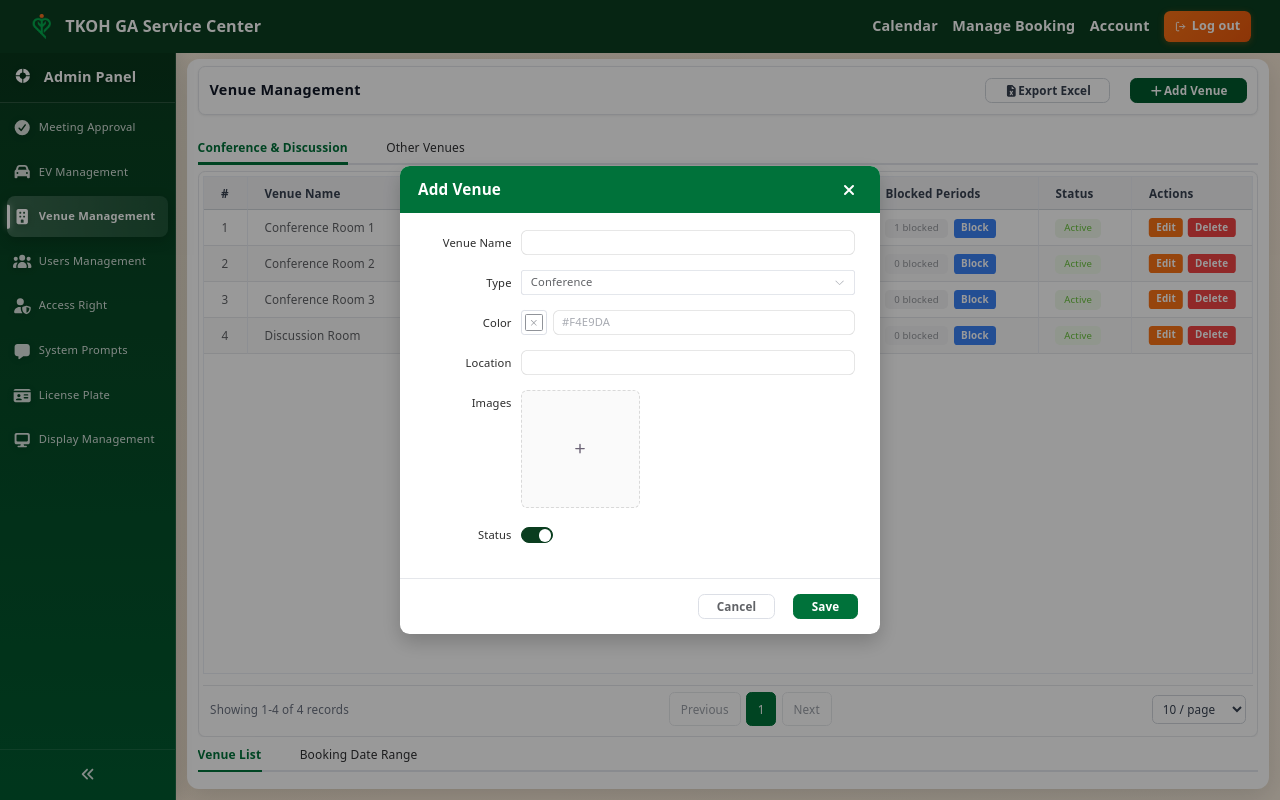
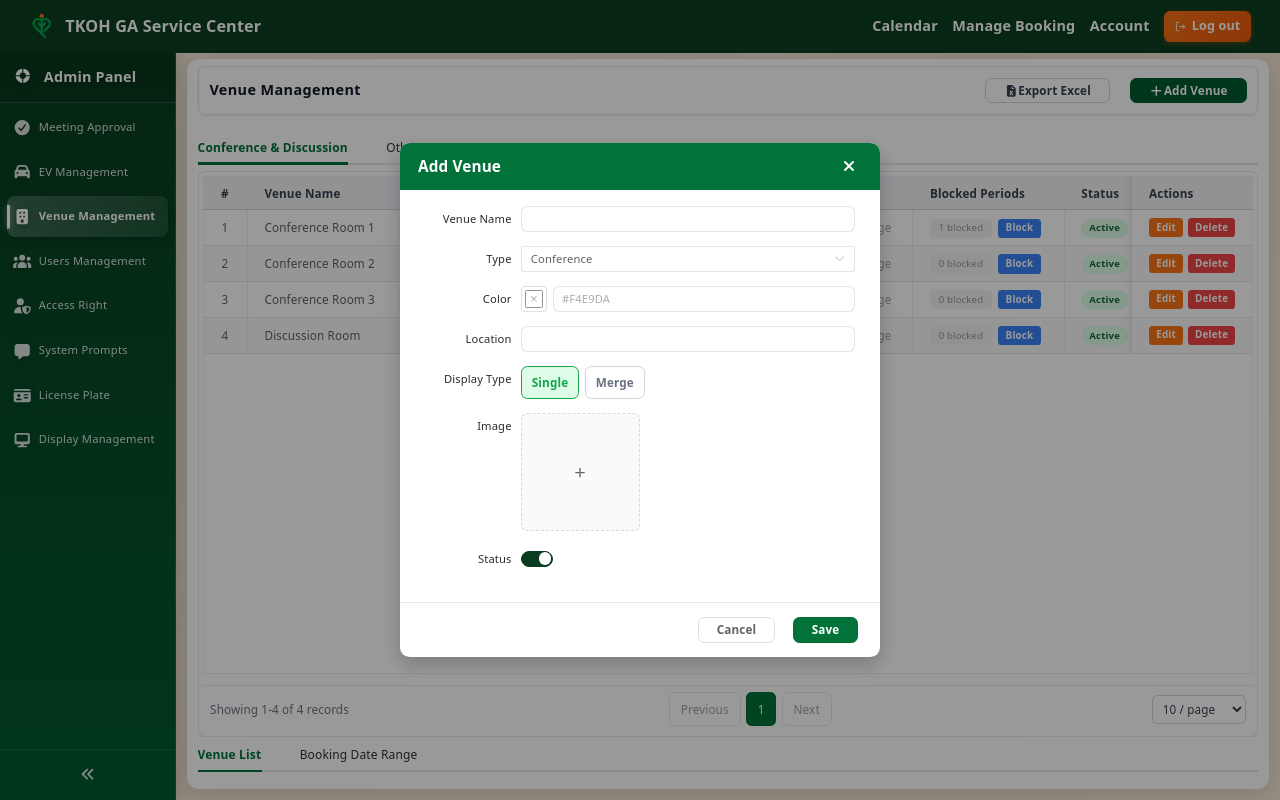
Before and after one commit to MabelKeei/TKOH-Online-Booking-System, a Vue app in the folder TKHO-frontend/: page /admin/venue in a window 1280 px wide. Both pictures are taken after a click on the button "Add Venue". Built offline with nearby package versions, Linux system fonts and the light colour scheme.

Commit message:
element ui组件改成自动按需引入；美化页面；venue管理增加Display Type字段

```diff
--- a/TKHO-frontend/package.json
+++ b/TKHO-frontend/package.json
@@ -27,6 +27,8 @@
     "autoprefixer": "^10.4.20",
     "postcss": "^8.4.49",
     "tailwindcss": "^3.4.17",
+    "unplugin-auto-import": "^20.3.0",
+    "unplugin-vue-components": "^30.0.0",
     "vite": "^5.4.11"
   }
 }
--- a/TKHO-frontend/src/components/admin/DisplayManagement.vue
+++ b/TKHO-frontend/src/components/admin/DisplayManagement.vue
@@ -17,10 +17,20 @@
               <el-table-column prop="venueName" label="Venue" min-width="180" />
               <el-table-column label="Display Type" min-width="180">
                 <template #default="{ row }">
-                  <el-radio-group v-model="row.displayType">
-                    <el-radio label="independent">Single</el-radio>
-                    <el-radio label="merge">Merge</el-radio>
-                  </el-radio-group>
+                  <div class="display-type-buttons">
+                    <button
+                      :class="['type-btn', 'type-btn-single', { active: row.displayType === 'single' }]"
+                      @click="row.displayType = 'single'"
+                    >
+                      Single
+                    </button>
+                    <button
+                      :class="['type-btn', 'type-btn-merge', { active: row.displayType === 'merge' }]"
+                      @click="row.displayType = 'merge'"
+                    >
+                      Merge
+                    </button>
+                  </div>
                 </template>
               </el-table-column>
             </el-table>
@@ -83,18 +93,18 @@ const form = ref({
     return {
       venueId: venue.id,
       venueName: venue.name,
-      displayType: matched?.displayType || 'independent'
+      displayType: matched?.displayType || 'single'
     }
   })
 })
 
 const independentPreviewLinks = computed(() =>
   form.value.venueRules
-    .filter(item => item.displayType === 'independent')
+    .filter(item => item.displayType === 'single')
     .map(item => ({
-      key: `independent-${item.venueId}`,
+      key: `single-${item.venueId}`,
       label: item.venueName,
-      url: `${baseUrl}/VenueBooking/Calendar?displayType=independent&venueId=${item.venueId}`
+      url: `${baseUrl}/VenueBooking/Calendar?displayType=single&venueId=${item.venueId}`
     }))
 )
 
@@ -118,9 +128,9 @@ const evPreviewLink = computed(() => ({
 }))
 
 const handleSaveConfig = () => {
-  const hasIndependent = form.value.venueRules.some(item => item.displayType === 'independent')
+  const hasSingle = form.value.venueRules.some(item => item.displayType === 'single')
   const hasMerge = form.value.venueRules.some(item => item.displayType === 'merge')
-  const venueDisplayMode = hasIndependent && hasMerge ? 'mixed' : hasMerge ? 'merge' : 'independent'
+  const venueDisplayMode = hasSingle && hasMerge ? 'mixed' : hasMerge ? 'merge' : 'single'
 
   config.value = saveMockDisplayConfig({
     venueDisplayMode,
@@ -318,6 +328,46 @@ const handleSaveConfig = () => {
   color: #6b7280;
 }
 
+.display-type-buttons {
+  display: inline-flex;
+  gap: 8px;
+  align-items: center;
+}
+
+.type-btn {
+  display: inline-flex;
+  align-items: center;
+  justify-content: center;
+  padding: 3px 12px;
+  border: 2px solid #d1d5db;
+  border-radius: 8px;
+  background: #ffffff;
+  color: #6b7280;
+  font-size: 0.8125rem;
+  font-weight: 600;
+  cursor: pointer;
+  transition: all 0.2s ease;
+  outline: none;
+  min-width: 70px;
+}
+
+.type-btn:hover {
+  border-color: #9ca3af;
+  background: #f9fafb;
+}
+
+.type-btn-single.active {
+  border-color: #16a34a;
+  background: #dcfce7;
+  color: #16a34a;
+}
+
+.type-btn-merge.active {
+  border-color: #2563eb;
+  background: #dbeafe;
+  color: #2563eb;
+}
+
 @keyframes fadeInUp {
   from {
     opacity: 0;
--- a/TKHO-frontend/src/components/admin/UserManagement.vue
+++ b/TKHO-frontend/src/components/admin/UserManagement.vue
@@ -255,7 +255,7 @@
                           {{ row.lastLoginTime || '-' }}
                         </template>
                       </el-table-column>
-                      <el-table-column prop="reason" label="申请理由" min-width="240" />
+                      <el-table-column prop="reason" label="Application Reason" min-width="240" />
                       <el-table-column prop="submittedAt" label="Submitted At" min-width="180" />
                       <el-table-column label="Actions" width="120" fixed="right" class-name="actions-col">
                         <template #default="{ row }">
@@ -569,7 +569,7 @@
         <el-form-item label="Submitted At">
           <el-input v-model="pendingHandleForm.submittedAt" />
         </el-form-item>
-        <el-form-item label="申请理由">
+        <el-form-item label="Application Reason">
           <el-input
             v-model="pendingHandleForm.reason"
             type="textarea"
--- a/TKHO-frontend/src/components/admin/VenueManagement.vue
+++ b/TKHO-frontend/src/components/admin/VenueManagement.vue
@@ -48,11 +48,19 @@
           </template>
         </el-table-column>
         <el-table-column prop="location" label="Location" min-width="170" />
-        <el-table-column label="Images" min-width="120">
+        <el-table-column label="Display Type" min-width="150">
           <template #default="{ row }">
-            <el-button type="default" size="small" class="check-btn" @click="handleViewImages(row)">
-              View ({{ row.images?.length || 0 }})
+            <el-tag effect="light" :class="row.displayType === 'single' ? 'display-tag-single' : 'display-tag-merge'">
+              {{ row.displayType === 'single' ? 'Single' : 'Merge' }}
+            </el-tag>
+          </template>
+        </el-table-column>
+        <el-table-column label="Image" min-width="120">
+          <template #default="{ row }">
+            <el-button v-if="row.image" type="default" size="small" class="check-btn" @click="handleViewImage(row)">
+              View
             </el-button>
+            <span v-else style="color: #9ca3af;">No image</span>
           </template>
         </el-table-column>
         <el-table-column label="Blocked Periods" min-width="170">
@@ -65,7 +73,7 @@
         </el-table-column>
         <el-table-column prop="status" label="Status" min-width="110">
           <template #default="{ row }">
-            <el-tag :type="row.status === 'active' ? 'success' : 'danger'">
+            <el-tag effect="light" :class="row.status === 'active' ? 'status-tag-active' : 'status-tag-inactive'">
               {{ row.status === 'active' ? 'Active' : 'Inactive' }}
             </el-tag>
           </template>
@@ -167,13 +175,33 @@
         <el-form-item label="Location">
           <el-input v-model="formData.location" />
         </el-form-item>
-        <el-form-item label="Images">
+        <el-form-item label="Display Type">
+          <div class="display-type-buttons">
+            <button
+              type="button"
+              :class="['type-btn', 'type-btn-single', { active: formData.displayType === 'single' }]"
+              @click="formData.displayType = 'single'"
+            >
+              Single
+            </button>
+            <button
+              type="button"
+              :class="['type-btn', 'type-btn-merge', { active: formData.displayType === 'merge' }]"
+              @click="formData.displayType = 'merge'"
+            >
+              Merge
+            </button>
+          </div>
+        </el-form-item>
+        <el-form-item label="Image">
           <el-upload
-            v-model:file-list="formData.images"
+            v-model:file-list="formData.imageList"
             action="#"
             list-type="picture-card"
             :auto-upload="false"
+            :limit="1"
             :on-preview="handlePreview"
+            :on-exceed="handleExceed"
           >
             <font-awesome-icon :icon="['fas', 'plus']" />
           </el-upload>
@@ -343,7 +371,9 @@ const formData = ref({
   type: 'conference',
   color: '',
   location: '',
-  images: [],
+  displayType: 'single',
+  image: '',
+  imageList: [],
   status: 'active'
 })
 
@@ -517,7 +547,9 @@ const handleAdd = () => {
     type: activeCategory.value === 'conference_discussion' ? 'conference' : 'other',
     color: '',
     location: '',
-    images: [],
+    displayType: 'single',
+    image: '',
+    imageList: [],
     blocks: [],
     status: 'active'
   }
@@ -531,7 +563,9 @@ const handleEdit = (row) => {
     ...row,
     tab: row.tab ?? row.category ?? activeCategory.value,
     type: row.type ?? ((row.tab ?? row.category) === 'conference_discussion' ? 'conference' : 'other'),
-    blocks: Array.isArray(row.blocks) ? row.blocks : []
+    blocks: Array.isArray(row.blocks) ? row.blocks : [],
+    displayType: row.displayType || 'single',
+    imageList: row.image ? [{ url: row.image }] : []
   }
   showForm.value = true
 }
@@ -555,8 +589,10 @@ const handleSave = () => {
   const normalizedFormData = {
     ...formData.value,
     tab: activeCategory.value,
-    type: formData.value.type
+    type: formData.value.type,
+    image: formData.value.imageList?.[0]?.url || ''
   }
+  delete normalizedFormData.imageList
 
   if (formMode.value === 'add') {
     venueList.value.push({ ...normalizedFormData, id: Date.now() })
@@ -586,8 +622,17 @@ const confirmDelete = () => {
   currentRow.value = null
 }
 
-const handleViewImages = (row) => {
-  ElMessage.info(`Viewing images for ${row.name}`)
+const handleViewImage = (row) => {
+  if (row.image) {
+    previewImageUrl.value = row.image
+    showImagePreview.value = true
+  } else {
+    ElMessage.info('No image available')
+  }
+}
+
+const handleExceed = () => {
+  ElMessage.warning('Only one image is allowed')
 }
 
 const resetBlockForm = () => {
@@ -871,6 +916,22 @@ const handlePreview = (file) => {
 .page-content :deep(.type-tag-other) {
   background-color: #dcfce7;
   color: #166534;
+}
+
+.page-content :deep(.status-tag-active) {
+  border-radius: 999px;
+  font-weight: 600;
+  padding: 0 10px;
+  background-color: #dcfce7;
+  color: #166534;
+}
+
+.page-content :deep(.status-tag-inactive) {
+  border-radius: 999px;
+  font-weight: 600;
+  padding: 0 10px;
+  background-color: #fee2e2;
+  color: #991b1b;
 }
 
 .header-actions {
@@ -1175,4 +1236,60 @@ const handlePreview = (file) => {
 .action-block:hover {
   background-color: #2563eb !important;
 }
+
+.display-type-buttons {
+  display: inline-flex;
+  gap: 8px;
+  align-items: center;
+}
+
+.type-btn {
+  display: inline-flex;
+  align-items: center;
+  justify-content: center;
+  padding: 3px 12px;
+  border: 2px solid #d1d5db;
+  border-radius: 8px;
+  background: #ffffff;
+  color: #6b7280;
+  font-size: 0.8125rem;
+  font-weight: 600;
+  cursor: pointer;
+  transition: all 0.2s ease;
+  outline: none;
+  min-width: 70px;
+}
+
+.type-btn:hover {
+  border-color: #9ca3af;
+  background: #f9fafb;
+}
+
+.type-btn-single.active {
+  border-color: #16a34a;
+  background: #dcfce7;
+  color: #16a34a;
+}
+
+.type-btn-merge.active {
+  border-color: #2563eb;
+  background: #dbeafe;
+  color: #2563eb;
+}
+
+.page-content :deep(.display-tag-single) {
+  border-radius: 999px;
+  font-weight: 600;
+  padding: 0 10px;
+  background-color: #dcfce7;
+  color: #16a34a;
+}
+
+.page-content :deep(.display-tag-merge) {
+  border-radius: 999px;
+  font-weight: 600;
+  padding: 0 10px;
+  background-color: #dbeafe;
+  color: #2563eb;
+}
 </style>
--- a/TKHO-frontend/src/main.js
+++ b/TKHO-frontend/src/main.js
@@ -1,7 +1,5 @@
 import { createApp } from 'vue'
 import { createPinia } from 'pinia'
-import ElementPlus from 'element-plus'
-import 'element-plus/dist/index.css'
 import * as ElementPlusIconsVue from '@element-plus/icons-vue'
 import { library } from '@fortawesome/fontawesome-svg-core'
 import { fas } from '@fortawesome/free-solid-svg-icons'
@@ -31,7 +29,6 @@ app.component('font-awesome-icon', FontAwesomeIcon)
 // 使用插件
 app.use(createPinia())
 app.use(router)
-app.use(ElementPlus)
 
 // 挂载应用
 app.mount('#app')
--- a/TKHO-frontend/src/mocks/mockData.js
+++ b/TKHO-frontend/src/mocks/mockData.js
@@ -422,18 +422,19 @@ export function getMockVenueList () {
       type: 'conference',
       color: '#3b82f6',
       location: '3F',
-      images: [],
+      displayType: 'merge',
+      image: '',
       blocks: [
         { id: 1001, startAt: '2026-03-30 13:00', endAt: '2026-03-30 16:00', reason: 'Projector maintenance' }
       ],
       status: 'active'
     },
-    { id: 2, name: 'Conference Room 2', tab: 'conference_discussion', type: 'conference', color: '#10b981', location: '3F', images: [], blocks: [], status: 'active' },
-    { id: 3, name: 'Conference Room 3', tab: 'conference_discussion', type: 'conference', color: '#06b6d4', location: '3F', images: [], blocks: [], status: 'active' },
-    { id: 4, name: 'Discussion Room', tab: 'conference_discussion', type: 'discussion', color: '#f59e0b', location: '3F', images: [], blocks: [], status: 'active' },
-    { id: 5, name: 'Function Room', tab: 'other_venues', type: 'other', color: '#ec4899', location: 'Ground Floor', images: [], blocks: [], status: 'active' },
-    { id: 6, name: 'Lecture Theatre', tab: 'other_venues', type: 'other', color: '#6366f1', location: '2F', images: [], blocks: [], status: 'active' },
-    { id: 7, name: 'Auditorium', tab: 'other_venues', type: 'other', color: '#8b5cf6', location: '1F', images: [], blocks: [], status: 'active' }
+    { id: 2, name: 'Conference Room 2', tab: 'conference_discussion', type: 'conference', color: '#10b981', location: '3F', displayType: 'merge', image: '', blocks: [], status: 'active' },
+    { id: 3, name: 'Conference Room 3', tab: 'conference_discussion', type: 'conference', color: '#06b6d4', location: '3F', displayType: 'merge', image: '', blocks: [], status: 'active' },
+    { id: 4, name: 'Discussion Room', tab: 'conference_discussion', type: 'discussion', color: '#f59e0b', location: '3F', displayType: 'single', image: '', blocks: [], status: 'active' },
+    { id: 5, name: 'Function Room', tab: 'other_venues', type: 'other', color: '#ec4899', location: 'Ground Floor', displayType: 'single', image: '', blocks: [], status: 'active' },
+    { id: 6, name: 'Lecture Theatre', tab: 'other_venues', type: 'other', color: '#6366f1', location: '2F', displayType: 'single', image: '', blocks: [], status: 'active' },
+    { id: 7, name: 'Auditorium', tab: 'other_venues', type: 'other', color: '#8b5cf6', location: '1F', displayType: 'single', image: '', blocks: [], status: 'active' }
   ]
   return cloneMockList(_venueList)
 }
@@ -568,15 +569,15 @@ function ensureDisplayConfig () {
   if (_displayConfig) return
   _displayConfig = {
     venueDisplayMode: 'mixed',
-    evDisplayMode: 'independent',
+    evDisplayMode: 'single',
     venueRules: [
       { venueId: 1, displayType: 'merge', mergeGroup: 'Group A' },
       { venueId: 2, displayType: 'merge', mergeGroup: 'Group A' },
-      { venueId: 3, displayType: 'independent', mergeGroup: '' },
-      { venueId: 4, displayType: 'independent', mergeGroup: '' },
-      { venueId: 5, displayType: 'merge', mergeGroup: 'Group B' },
-      { venueId: 6, displayType: 'merge', mergeGroup: 'Group B' },
-      { venueId: 7, displayType: 'independent', mergeGroup: '' }
+      { venueId: 3, displayType: 'merge', mergeGroup: '' },
+      { venueId: 4, displayType: 'single', mergeGroup: '' },
+      { venueId: 5, displayType: 'single', mergeGroup: 'Group B' },
+      { venueId: 6, displayType: 'single', mergeGroup: 'Group B' },
+      { venueId: 7, displayType: 'single', mergeGroup: '' }
     ],
     updatedBy: 'System Admin',
     updatedAt: new Date().toISOString()
--- a/TKHO-frontend/vite.config.js
+++ b/TKHO-frontend/vite.config.js
@@ -1,10 +1,21 @@
 import { defineConfig } from 'vite'
 import vue from '@vitejs/plugin-vue'
 import { fileURLToPath, URL } from 'node:url'
+import AutoImport from 'unplugin-auto-import/vite'
+import Components from 'unplugin-vue-components/vite'
+import { ElementPlusResolver } from 'unplugin-vue-components/resolvers'
 
 // https://vite.dev/config/
 export default defineConfig({
-  plugins: [vue()],
+  plugins: [
+    vue(),
+    AutoImport({
+      resolvers: [ElementPlusResolver()]
+    }),
+    Components({
+      resolvers: [ElementPlusResolver()]
+    })
+  ],
   resolve: {
     alias: {
       '@': fileURLToPath(new URL('./src', import.meta.url))
```
Also changed, not shown: TKHO-frontend/src/assets/licensePlateIcon.svg (added), 1 other file (tests, documents, lock files or other folders).
